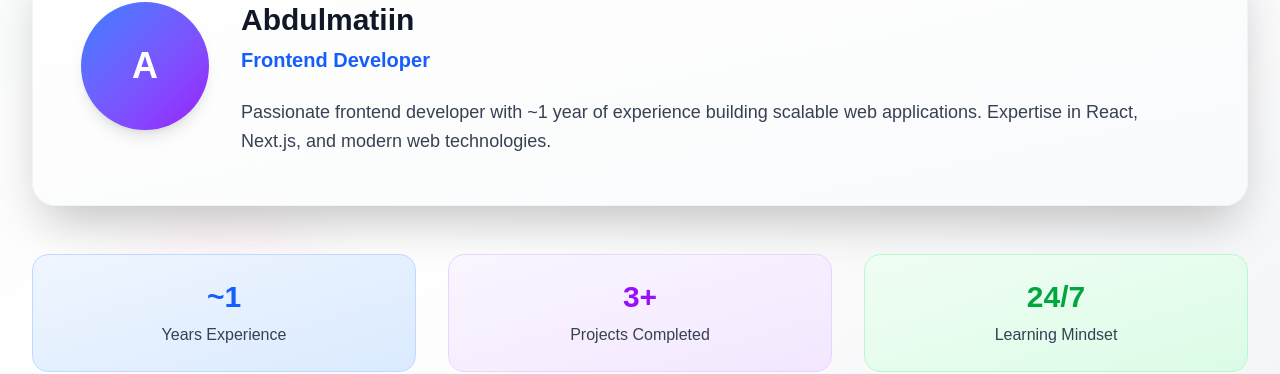
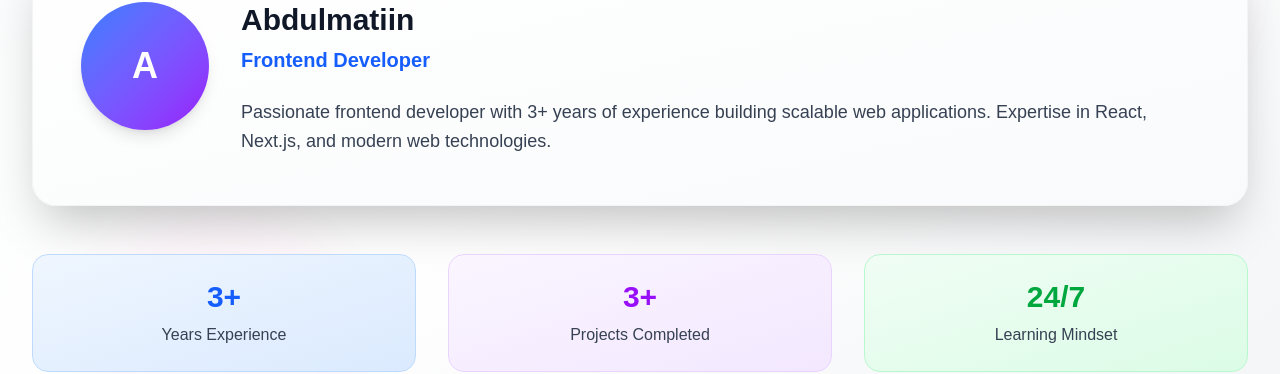
Before and after one commit to abunusaybah1/portfolio, a Next.js app: page /about in a window 1280 px wide. Shown: the part 384-758 px from the top of the page. Built offline with nearby package versions, Linux system fonts and the light colour scheme.

Commit message:
updated resume

```diff
--- a/app/about/page.tsx
+++ b/app/about/page.tsx
@@ -67,7 +67,7 @@ export default function AboutPage() {
         <div className="mt-12 grid grid-cols-1 md:grid-cols-3 gap-8">
           <div className="bg-linear-to-br from-blue-50 to-blue-100 dark:from-blue-900/20 dark:to-blue-800/20 rounded-2xl p-6 text-center animate-fade-in border border-blue-200 dark:border-blue-800">
             <div className="text-3xl font-bold text-blue-600 dark:text-blue-400 mb-2">
-              ~1
+              3+
             </div>
             <div className="text-gray-700 dark:text-gray-300 font-medium">
               Years Experience
--- a/app/layout.tsx
+++ b/app/layout.tsx
@@ -17,7 +17,7 @@ const geistMono = Geist_Mono({
 export const metadata: Metadata = {
   title: "Abdulmatiin - Frontend Developer Portfolio",
   description:
-    "Passionate frontend developer with ~1 year of experience building scalable web applications. Expertise in React, Next.js, and modern web technologies.",
+    "Passionate frontend developer with 3+ years of experience building scalable web applications. Expertise in React, Next.js, and modern web technologies.",
   keywords: [
     "frontend developer",
     "React",
@@ -36,7 +36,7 @@ export const metadata: Metadata = {
   openGraph: {
     title: " Abdulmatiin's Portfolio",
     description:
-      "Passionate frontend developer with ~1 year of experience building scalable web applications.",
+      "Passionate frontend developer with 3+ years of experience building scalable web applications.",
     type: "website",
   },
 };
--- a/components/Hero.tsx
+++ b/components/Hero.tsx
@@ -45,12 +45,13 @@ export default function Hero() {
             <span className="relative z-10">View My Work</span>
             <div className="absolute inset-0 bg-linear-to-r from-blue-500 to-purple-600 transform scale-x-0 group-hover:scale-x-100 transition-transform duration-300 origin-left"></div>
           </Link>
-          <Link
+          <a
             href={personalInfo.resume}
+            download
             className="group relative border-2 border-white text-white px-8 py-4 rounded-full font-semibold text-lg transition-all duration-300 transform hover:scale-105 hover:bg-white hover:text-gray-900 hover:shadow-2xl"
           >
             Download Resume
-          </Link>
+          </a>
         </div>
 
         <div className="flex justify-center space-x-8 mt-16 animate-slide-in-left">
--- a/lib/data.ts
+++ b/lib/data.ts
@@ -43,6 +43,7 @@ export const skills: Skill[] = [
   { category: "Tools", name: "Visual Studio Code", level: 5 },
   { category: "Tools", name: "Figma", level: 3 },
   { category: "Frontend", name: "React Native", level: 4 },
+  { category: "Frontend", name: "Zustand", level: 3 },
 ];
 
 export const experiences: Experience[] = [
@@ -69,10 +70,9 @@ export const experiences: Experience[] = [
 export const personalInfo = {
   name: "Abdulmatiin",
   role: "Frontend Developer",
-  bio: "Passionate frontend developer with ~1 year of experience building scalable web applications. Expertise in React, Next.js, and modern web technologies.",
+  bio: "Passionate frontend developer with 3+ years of experience building scalable web applications. Expertise in React, Next.js, and modern web technologies.",
   email: "ayobamidolapo419@gmail.com",
   github: "https://github.com/abunusaybah1",
   linkedin: "https://www.linkedin.com/in/abdulmatiin--440aa7260/",
-  resume:
-    "https://drive.google.com/file/d/12u6eE8Rh_-mRpCKIjPd8yPkNMpLwQ9xo/view?usp=drive_link",
+  resume: "files/Abdulmatiin resume.pdf",
 };
```
Also changed, not shown: 1 other file (tests, documents, lock files or other folders).
